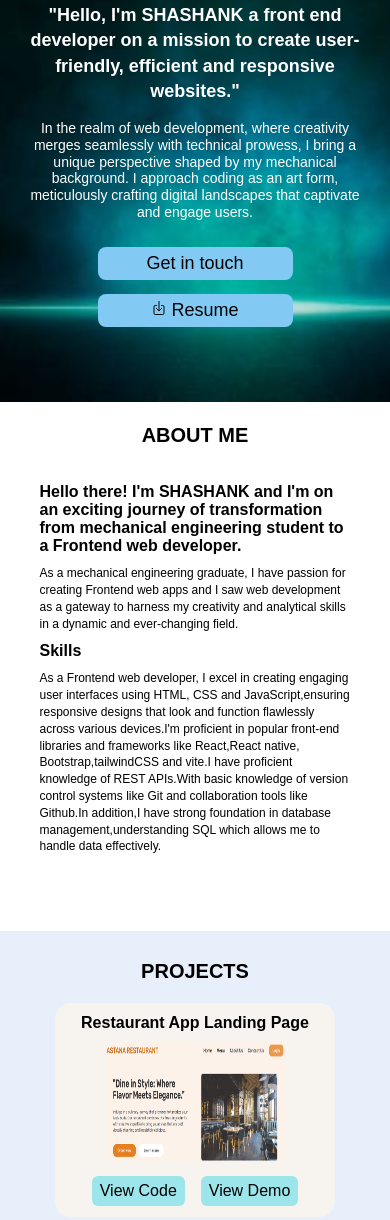
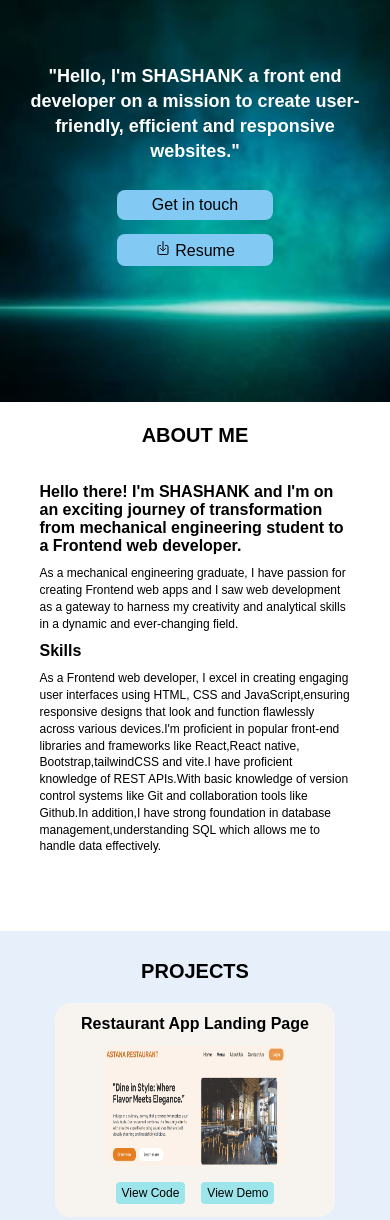
Before and after one commit to Shashank8811/Web-dev-portfolio, a plain HTML site: page index.html in a window 390 px wide. Shown: the part 132-1352 px from the top of the page. Drawn offline with nearby package versions, Linux system fonts and the light colour scheme.

Commit message:
updated major styles

```diff
--- a/index.html
+++ b/index.html
@@ -34,13 +34,7 @@
                 "Hello, I'm SHASHANK a front end developer on a mission to
                 create user-friendly, efficient and responsive websites."
               </h1>
-              <p class="other-text">
-                In the realm of web development, where creativity merges
-                seamlessly with technical prowess, I bring a unique perspective
-                shaped by my mechanical background. I approach coding as an art
-                form, meticulously crafting digital landscapes that captivate
-                and engage users.
-              </p>
+
               <div class="other-links">
                 <a class="getin" href="mailto:shashankreddy1817@gmail.com"
                   >Get in touch</a
--- a/queries.css
+++ b/queries.css
@@ -56,9 +56,7 @@
   #text {
     font-size: 18px;
   }
-  .other-text {
-    font-size: 12px;
-  }
+
   .other-links {
     margin-top: 4px;
     gap: 20px;
@@ -115,6 +113,12 @@
     margin-top: 4px;
     gap: 18px;
   }
+  .view-code,
+  .view-demo {
+    font-size: 14px;
+    border-radius: 4px;
+    padding: 4px 6px;
+  }
   .see-more-pro {
     display: flex;
     justify-content: center;
@@ -163,13 +167,6 @@
     justify-content: center;
     align-items: center;
   }
-  .other-text {
-    /* display: none; */
-    text-align: center;
-    line-height: 1.2;
-    font-size: 14px;
-    font-weight: 500;
-  }
 
   .hero-img {
     display: none;
@@ -183,9 +180,9 @@
 
   .getin,
   .downcv {
-    width: 50vw;
+    width: 40vw;
     padding: 6px;
-    font-size: 18px;
+    font-size: 16px;
   }
   .section-about {
     margin-top: 6px;
@@ -233,7 +230,12 @@
     gap: 16px;
     font-size: 12px;
   }
-
+  .view-code,
+  .view-demo {
+    font-size: 12px;
+    border-radius: 4px;
+    padding: 4px 6px;
+  }
   .pro-img {
     width: 180px;
     height: 120px;
--- a/style.css
+++ b/style.css
@@ -111,10 +111,7 @@ a {
   flex-wrap: wrap;
   color: #fff;
 }
-.other-text {
-  font-size: 14px;
-  animation: animate-other 2s 1 alternate ease-in-out;
-}
+
 .other-links {
   text-align: center;
   margin-top: 6px;
```
